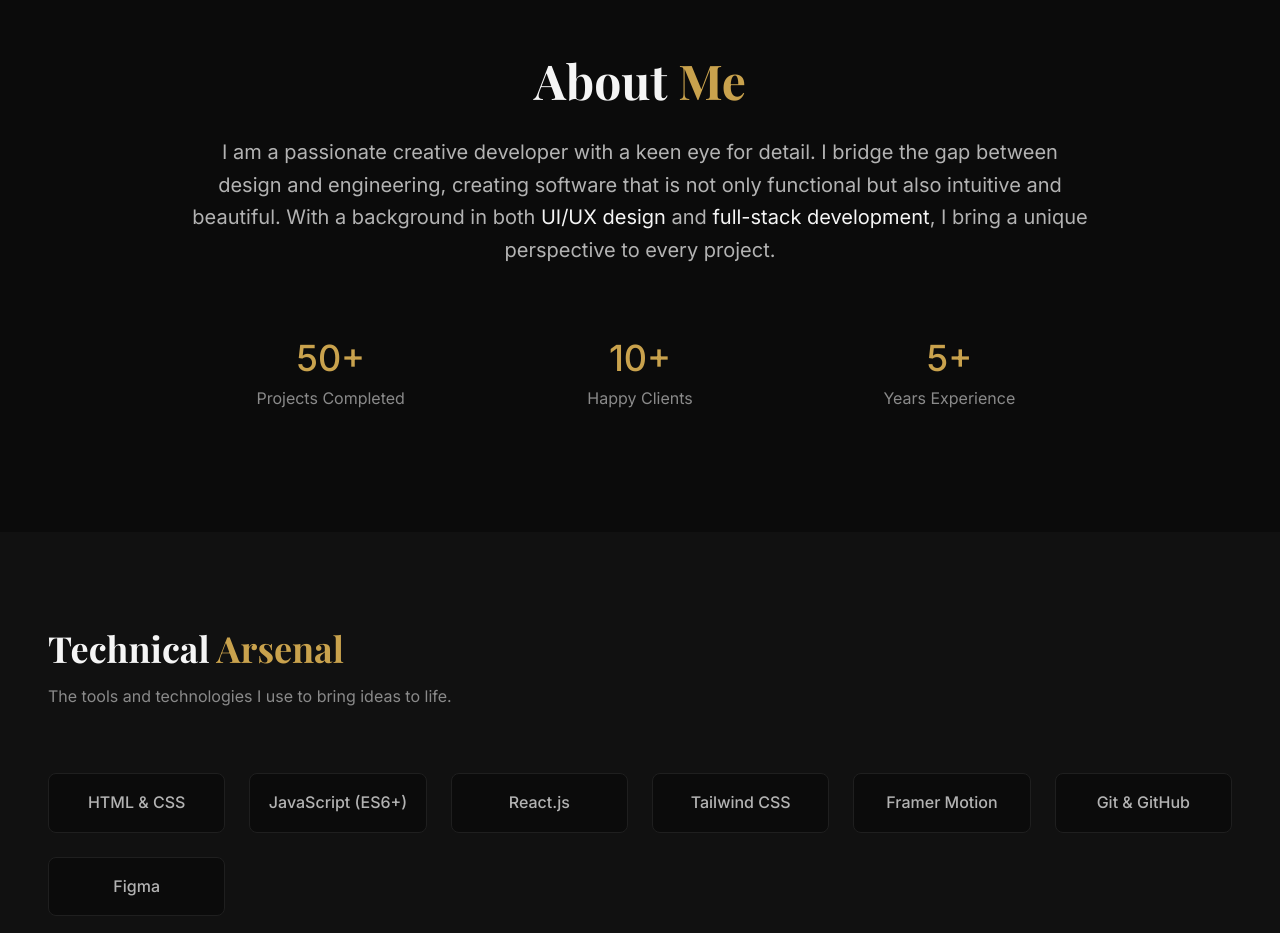
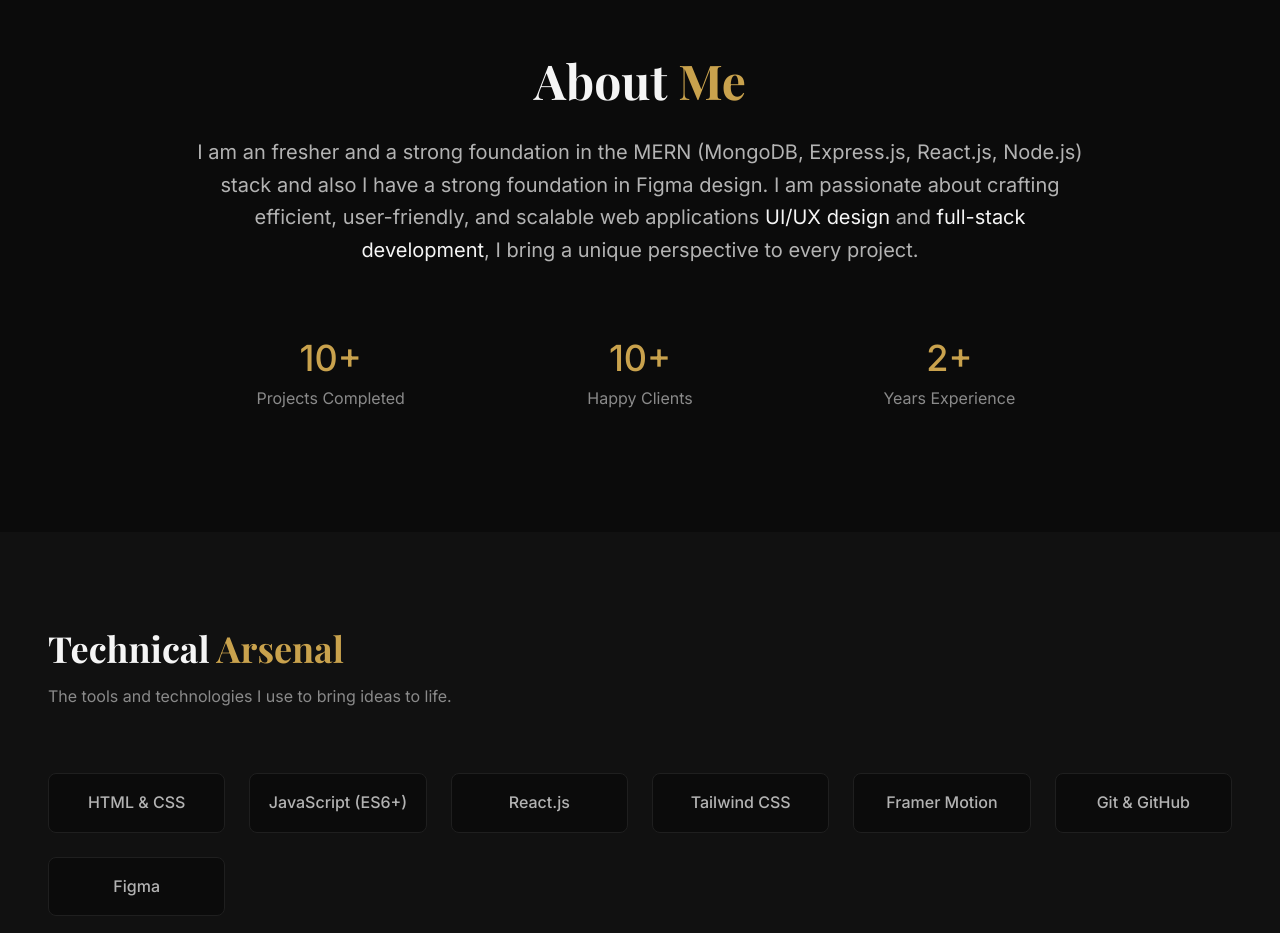
Before and after one commit to NiharikaNeha/_NEHA, a React (Vite) app: page / in a window 1280 px wide. Shown: the part 840-1773 px from the top of the page. Built offline with nearby package versions, Linux system fonts and the light colour scheme.

Commit message:
maded changes in about.jsx

```diff
--- a/src/components/about/About.jsx
+++ b/src/components/about/About.jsx
@@ -24,10 +24,7 @@ const About = () => {
             className="text-lg md:text-xl leading-relaxed mb-12"
             style={{ color: theme.colors.textSecondary }}
           >
-            I am a passionate creative developer with a keen eye for detail. I
-            bridge the gap between design and engineering, creating software
-            that is not only functional but also intuitive and beautiful. With a
-            background in both{" "}
+            I am an fresher and a strong foundation in the MERN (MongoDB, Express.js, React.js, Node.js) stack and also I have a strong foundation in Figma design. I am passionate about crafting efficient, user-friendly, and scalable web applications{" "}
             <span style={{ color: theme.colors.textPrimary }}>
               UI/UX design
             </span>{" "}
@@ -40,9 +37,9 @@ const About = () => {
 
           <div className="grid md:grid-cols-3 gap-8 text-center">
             {[
-              { count: "50+", label: "Projects Completed" },
+              { count: "10+", label: "Projects Completed" },
               { count: "10+", label: "Happy Clients" },
-              { count: "5+", label: "Years Experience" },
+              { count: "2+", label: "Years Experience" },
             ].map((item, index) => (
               <div key={index} className="p-6">
                 <h3
```
